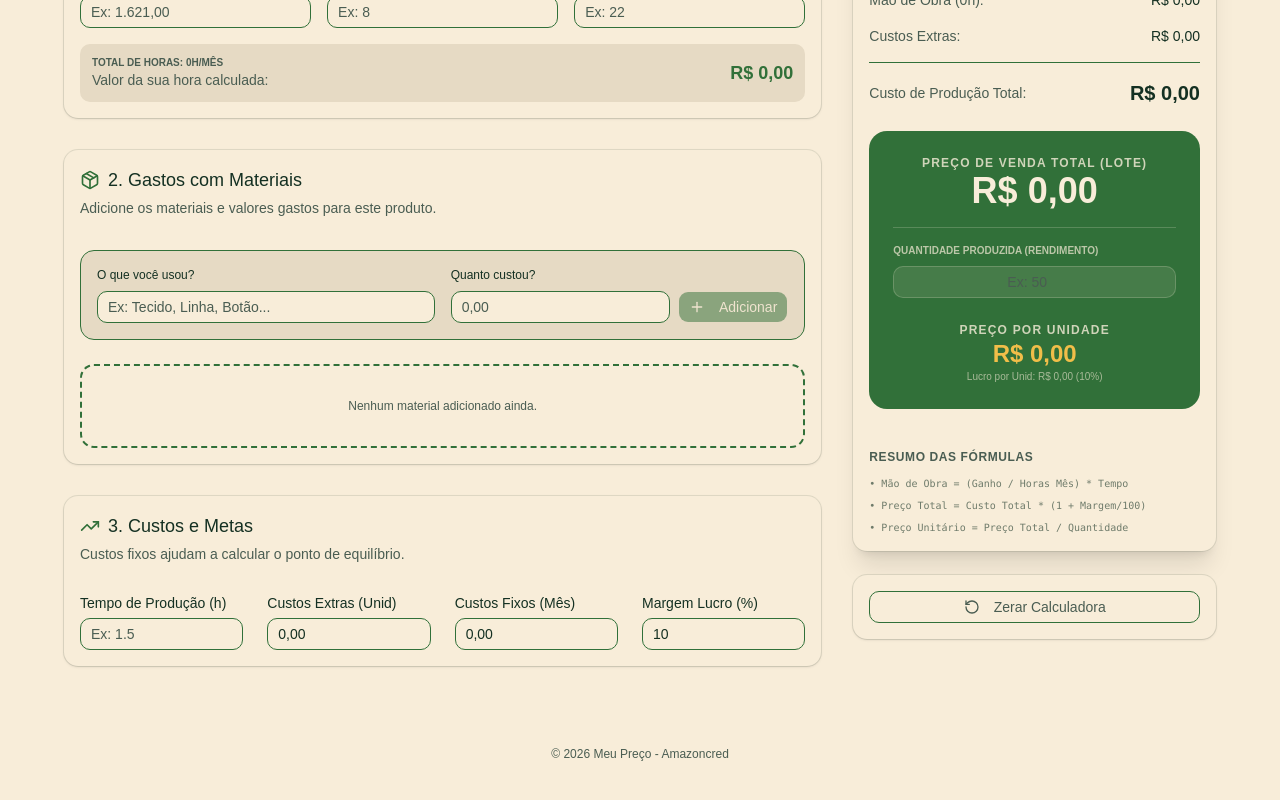
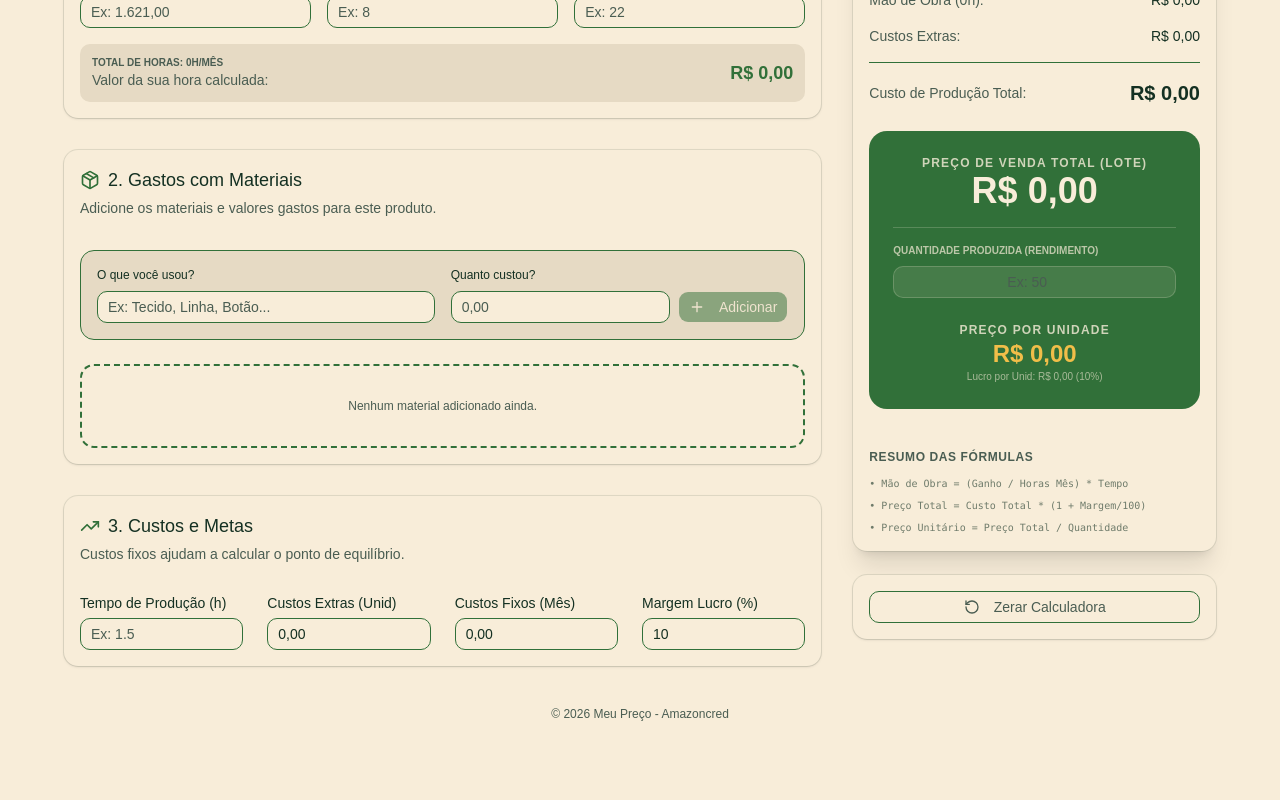
Before and after one commit to suportetecnico-amazoncred/meu_preco_amazoncred, a React (Vite) app: page / in a window 1280 px wide. Shown: the part 250-1050 px from the top of the page. After the commit the page ends 1028 px from the top, so only its background shows below. Built offline with nearby package versions, Linux system fonts and the light colour scheme.

Commit message:
Ajuste no padding do footer.

```diff
--- a/src/App.tsx
+++ b/src/App.tsx
@@ -52,7 +52,7 @@ export default function App() {
           <PricingCalculator />
         </main>
 
-        <footer className="pt-12 pb-6 text-center text-muted-foreground text-xs">
+        <footer className="pt-2 pb-6 text-center text-muted-foreground text-xs">
           <p>© {new Date().getFullYear()} Meu Preço - Amazoncred</p>
         </footer>
       </div>
```
